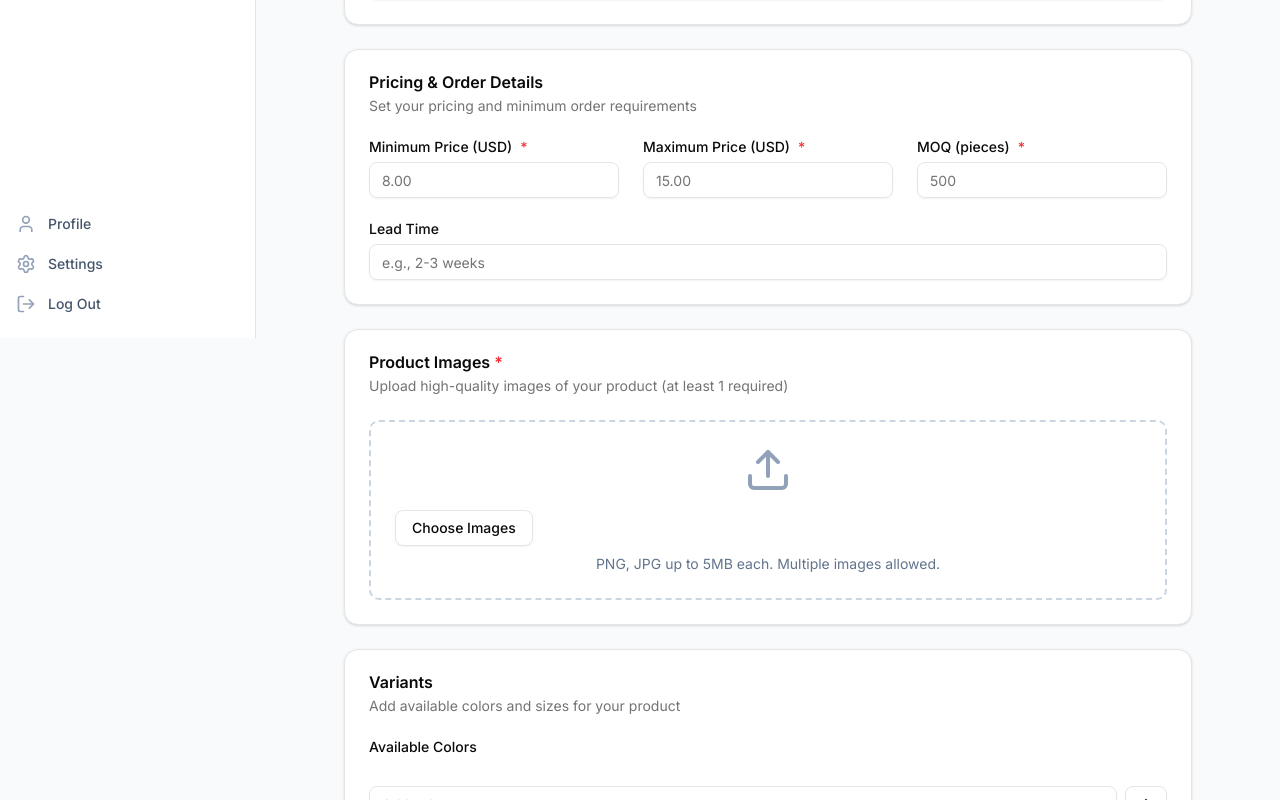
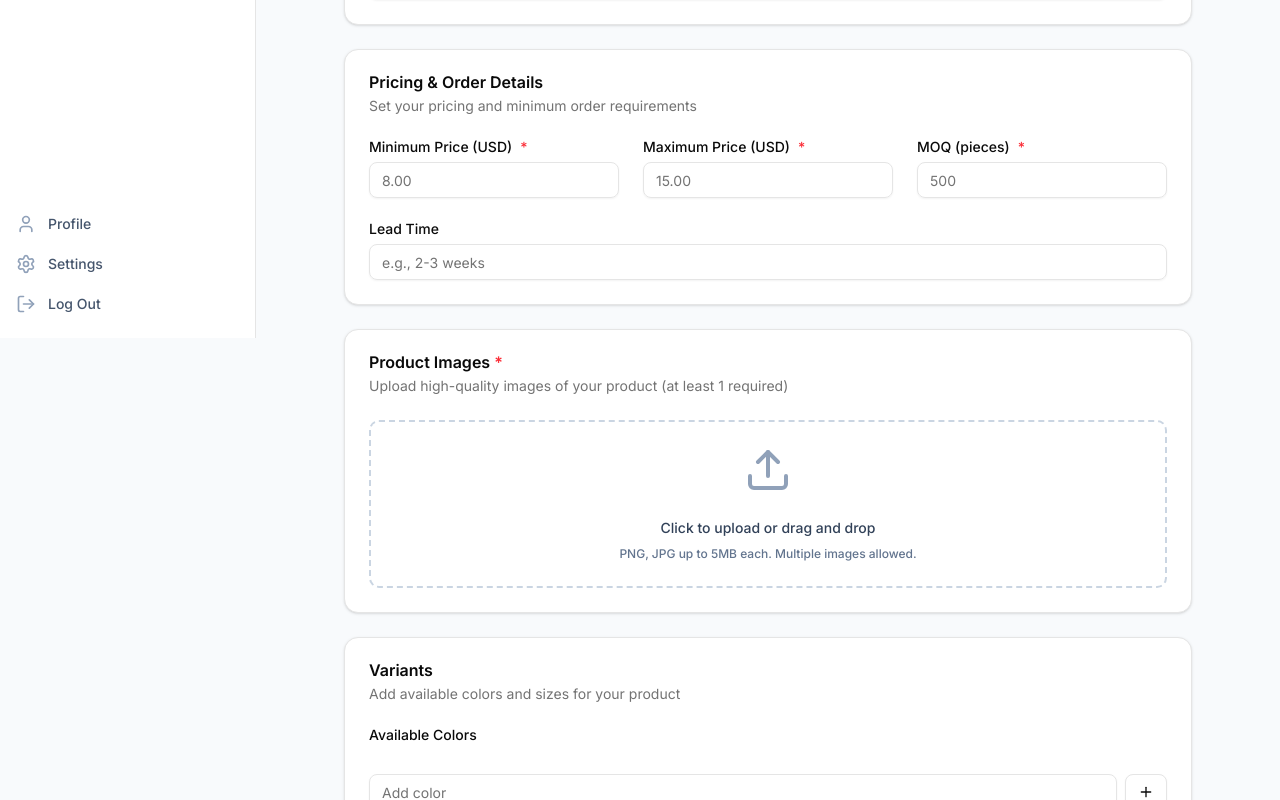
Before and after one commit to IllyaNabila/Sino-Indo-Apparel-RecSys, a Next.js app in the folder front-end/: page /products/new in a window 1280 px wide. Shown: the part 462-1262 px from the top of the page. Built offline with nearby package versions, Linux system fonts and the light colour scheme.

Commit message:
upload product input field

```diff
--- a/front-end/app/products/new/page.tsx
+++ b/front-end/app/products/new/page.tsx
@@ -434,25 +434,12 @@ export default function NewProductPage() {
             </CardHeader>
             <CardContent className="space-y-6">
               {/* Image Upload */}
-              <div className="border-2 border-dashed border-slate-300 rounded-lg p-6 text-center">
-                <Upload className="h-12 w-12 text-slate-400 mx-auto mb-4" />
-                <div className="space-y-2">
-                  <Label htmlFor="images" className="cursor-pointer">
-                    <Button type="button" variant="outline">
-                      Choose Images
-                    </Button>
-                  </Label>
-                  <Input
-                    id="images"
-                    type="file"
-                    accept="image/*"
-                    multiple
-                    className="hidden"
-                    onChange={handleImageUpload}
-                  />
-                  <p className="text-sm text-slate-500">PNG, JPG up to 5MB each. Multiple images allowed.</p>
-                </div>
-              </div>
+              <Label htmlFor="images" className="flex flex-col items-center justify-center border-2 border-dashed border-slate-300 rounded-lg p-6 text-center cursor-pointer hover:bg-slate-50">
+                <Upload className="h-12 w-12 text-slate-400 mb-4"/>
+                <span className="text-sm font-medium text-slate-700">Click to upload or drag and drop</span>
+                <p className="text-xs text-slate-500">PNG, JPG up to 5MB each. Multiple images allowed.</p>
+                <Input id="images" type="file" accept="image/*" multiple className="hidden" onChange={handleImageUpload}/>
+              </Label>
 {/***/}
               {errors.images && (
                 <p className="text-sm text-red-500 flex items-center">
```
